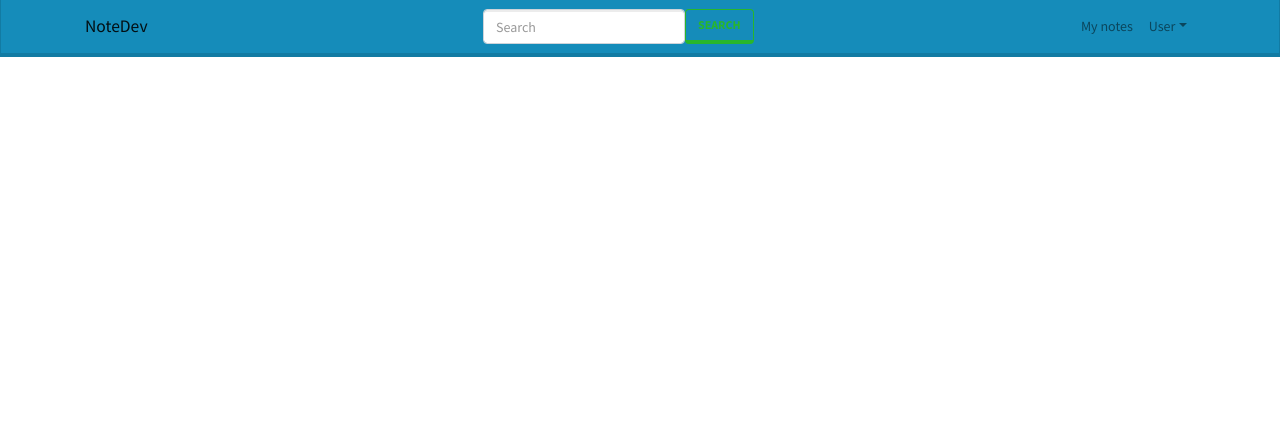
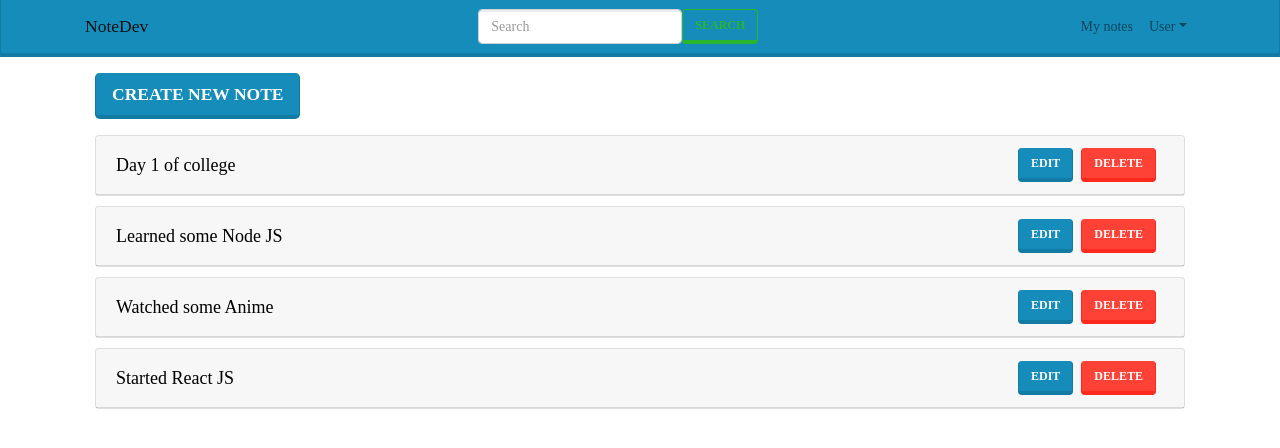
Before and after one commit to squesadav/taller-mern, a React (Create React App) app in the folder frontend/: page /notes in a window 1280 px wide. Shown: the top 448 px of the page. Built offline with nearby package versions, Linux system fonts and the light colour scheme.

Commit message:
UI terminada

```diff
--- a/frontend/package.json
+++ b/frontend/package.json
@@ -10,6 +10,7 @@
     "react-bootstrap": "^2.5.0",
     "react-datepicker": "^4.8.0",
     "react-dom": "^18.2.0",
+    "react-markdown": "^8.0.3",
     "react-redux": "^8.0.2",
     "react-router-dom": "^6.3.0",
     "react-scripts": "^2.1.3",
--- a/frontend/src/App.js
+++ b/frontend/src/App.js
@@ -3,21 +3,24 @@ import React from 'react';
 import Footer from "./Components/Footer/Footer";
 import Header from "./Components/Header/Header";
 import LandingPage from "./Components/screens/LandingPage/LandingPage";
-import myNotes from "./Components/screens/myNotes/myNotes";
+import LogIn from "./Components/LogIn";
+import SignUp from "./Components/SignUp";
+import Notes from "./Components/screens/myNotes/Notes";
+import CreateNote from "./Components/screens/createNote/createNotes";
 import {
   BrowserRouter,
   Routes,
   Route
 } from "react-router-dom";
-import LogIn from "./Components/LogIn";
-import SignUp from "./Components/SignUp";
+
 const App= () => (
   <BrowserRouter>
     <Header/>
     <Routes>
       <Route path="/" exact element={ <LandingPage/> } />
-      <Route path="/notes" exact element={ <myNotes/> } />
+      <Route path="/notes" exact element={ <Notes/> } />
       <Route path="/Login" exact element={ <LogIn/> } />
+      <Route path="/createNotes" exact element={ <CreateNote/> } />
       <Route path="/SignUp" exact element={ <SignUp/> } />
     </Routes>
     <Footer/>
--- a/frontend/src/Components/Header/Header.js
+++ b/frontend/src/Components/Header/Header.js
@@ -42,9 +42,10 @@ const Header = () => {
           style={{ maxHeight: '100px' }}
           navbarScroll
         >
-        <Nav.Link href="myNotes">
+
+        <Nav.Link href="notes">
            My notes
-          <Link to='/myNotes'/>
+          <Link to='/notes'/>
         </Nav.Link>
 
         <NavDropdown title= 'User' id="basic-nav-dropdown">
--- /dev/null
+++ b/frontend/src/Components/MainScreen.js
@@ -0,0 +1,25 @@
+import React from 'react';
+import { Button, Col, Container, Row } from 'react-bootstrap';
+import { Link, Redirect } from 'react-router-dom';
+
+function MainScreen({ children, title }) {
+    return (
+      <div className="mainback">
+        <Container>
+          <Row>
+            <div className="page">
+              {title && (
+                <>
+                  <h1 className="heading">{title}</h1>
+                  <hr />
+                </>
+              )}
+              {children}
+            </div>
+          </Row>
+        </Container>
+      </div>
+    );
+  }
+
+  export default MainScreen;
--- /dev/null
+++ b/frontend/src/Components/data/myNotes.js
@@ -0,0 +1,30 @@
+const notes = [
+  {
+    _id: "1",
+    title: "Day 1 of college",
+    content:
+      "I made a few new friends and introduced myself to a lot of new teachers.",
+    category: "College",
+  },
+  {
+    _id: "2",
+    title: "Learned some Node JS",
+    content: "Learned how to create a server in node JS and my first API",
+    category: "Learning",
+  },
+  {
+    _id: "3",
+    title: "Watched some Anime",
+    content: "Finished 2 seasons of Attack on Titan and My Hero academia.",
+    category: "Entertainment",
+  },
+  {
+    _id: 4,
+    title: "Started React JS",
+    content:
+      "Made my first App in React JS, feels awesome to learn something new. I aim to be a full stack dev someday",
+    category: "Learning",
+  },
+];
+
+module.exports = notes;
--- /dev/null
+++ b/frontend/src/Components/screens/createNote/createNotes.css
@@ -0,0 +1,31 @@
+* {
+    margin: 0;
+    padding: 0;
+    box-sizing: border-box;
+    font-family: "poppins";
+  }
+  /* This is a small project so why use two css files so i deleted the app.css and i will use index.css */
+  body {
+
+  }
+
+  .textarea {
+    width: 35vw;
+    height: 540px;
+    background: #f1f1f1;
+    border-radius: 10px;
+    outline: none;
+    padding: 10px;
+    font-size: 18px;
+  }
+  .output {
+    font-size: 18px;
+    width: 35vw;
+    height: 540px;
+    background: #222;
+    border-radius: 10px;
+    margin-left: 20px;
+    padding: 10px;
+    color: #fff;
+    line-height: 3rem;
+  }
--- /dev/null
+++ b/frontend/src/Components/screens/createNote/createNotes.js
@@ -0,0 +1,66 @@
+import React, { Component } from 'react';
+import { Button, Col, Container, Row , Card, Accordion ,Badge} from 'react-bootstrap';
+import { Link, Redirect } from 'react-router-dom';
+import MainScreen from '../../MainScreen';
+import ReactMarkdown from 'react-markdown'
+import ReactDom from 'react-dom'
+import './createNotes.css'
+
+
+export default class createNotes extends Component {
+
+    constructor(props) {
+        super(props);
+        this.onChangeName = this.onChangeName.bind(this);
+        this.setMarkdown = this.setMarkdown.bind(this);
+        this.state = {
+            name:'',
+            markDown:'',
+            setMarkdown:''
+        }
+    }
+    onChangeName(e) {
+        this.setState({
+            username: e.target.value
+        })
+    }
+    setMarkdown(e){
+        this.setState({
+            markDown: e.target.value
+        })
+    }
+    render(){
+        return (
+            <React.Fragment>
+                <Container>
+                    <Button variant="success">Save note</Button>
+                    <Button variant="danger" className="mx-2">Cancel</Button>
+                </Container>
+                <Container >
+                    <Card>
+                    <Card.Header as="h5">
+                    <input type="text" name="name" required
+                        className="form-control"
+                        placeholder="Title..."
+                        value={this.state.username}
+                        onChange={this.onChangeName}>
+                        </input>
+                    </Card.Header>
+                    <Card.Body>
+                        <Container style={{display: 'flex'}} >
+                        <textarea
+                            value={this.markDown}
+                            onChange={this.setMarkdown}
+                            className="textarea"
+                        ></textarea>
+                        <div className="output">
+                            <ReactMarkdown>{this.markDown}</ReactMarkdown>
+                        </div>
+                        </Container>
+                    </Card.Body>
+                    </Card>
+                </Container>
+            </React.Fragment>
+        );
+    }
+}
--- /dev/null
+++ b/frontend/src/Components/screens/myNotes/Notes.js
@@ -0,0 +1,74 @@
+import React, { Component } from 'react';
+import { Button, Col, Container, Row , Card, Accordion ,Badge} from 'react-bootstrap';
+import { Link, Redirect } from 'react-router-dom';
+import MainScreen from '../../MainScreen';
+import notes from '../../data/myNotes';
+
+export default class Notes extends Component {
+    constructor(props) {
+      super(props);
+      this.deleteHandler=this.deleteHandler.bind(this);
+    }
+
+    deleteHandler(id) {
+        console.log('ok');
+    }
+
+    render(){
+      return(
+        <React.Fragment>
+            <Container>
+            <Link to="/createNotes">
+        <Button style={{ marginLeft: 10, marginBottom: 6 }} size="lg">
+          Create New Note
+        </Button>
+      </Link>
+      {notes.map((note) => (
+        <Accordion defaultActiveKey={["0"]}>
+          <Accordion.Item eventkey="0">
+            <Card style={{ margin: 10 }}>
+              <Card.Header style={{ display: "flex" }}>
+                    <span
+                    style={{
+                        color: "black",
+                        textDecoration: "none",
+                        flex: 1,
+                        cursor: "pointer",
+                        alignSelf: "center",
+                        fontSize: 18,
+                    }}
+                    >
+                  <Accordion.Button as={Card.Text} variant="link">
+                    {note.title}
+                  </Accordion.Button>
+                  </span>
+
+                  <div>
+                  <Button href={`/note/${note._id}`}>Edit</Button>
+                  <Button variant="danger" className="mx-2">
+                    Delete
+                  </Button>
+                </div>
+              </Card.Header>
+              <Accordion.Collapse eventkey='0'>
+                <Card.Body>
+                  <blockquote className="blockquote mb-0">
+                    <p>{note.content}</p>
+                    <footer className="blockquote-footer">
+                      Creater on - date
+                    </footer>
+                  </blockquote>
+                </Card.Body>
+              </Accordion.Collapse>
+            </Card>
+          </Accordion.Item>
+        </Accordion>
+            ))}
+        </Container>
+        </React.Fragment>
+      );
+    }
+  }
+
+  //Accordion.Collapse eventKey='0'>
+  //</Accordion.Collapse>
--- a/frontend/src/Components/screens/myNotes/myNotes.js
+++ /dev/null
@@ -1,11 +0,0 @@
-import React from 'react'
-
-const myNotes = () => {
-  return (
-    <h1>
-      my Notes
-    </h1>
-  )
-}
-
-export default myNotes
```
Also changed, not shown: frontend/src/Components/Init.js (deleted), 1 other file (tests, documents, lock files or other folders).
